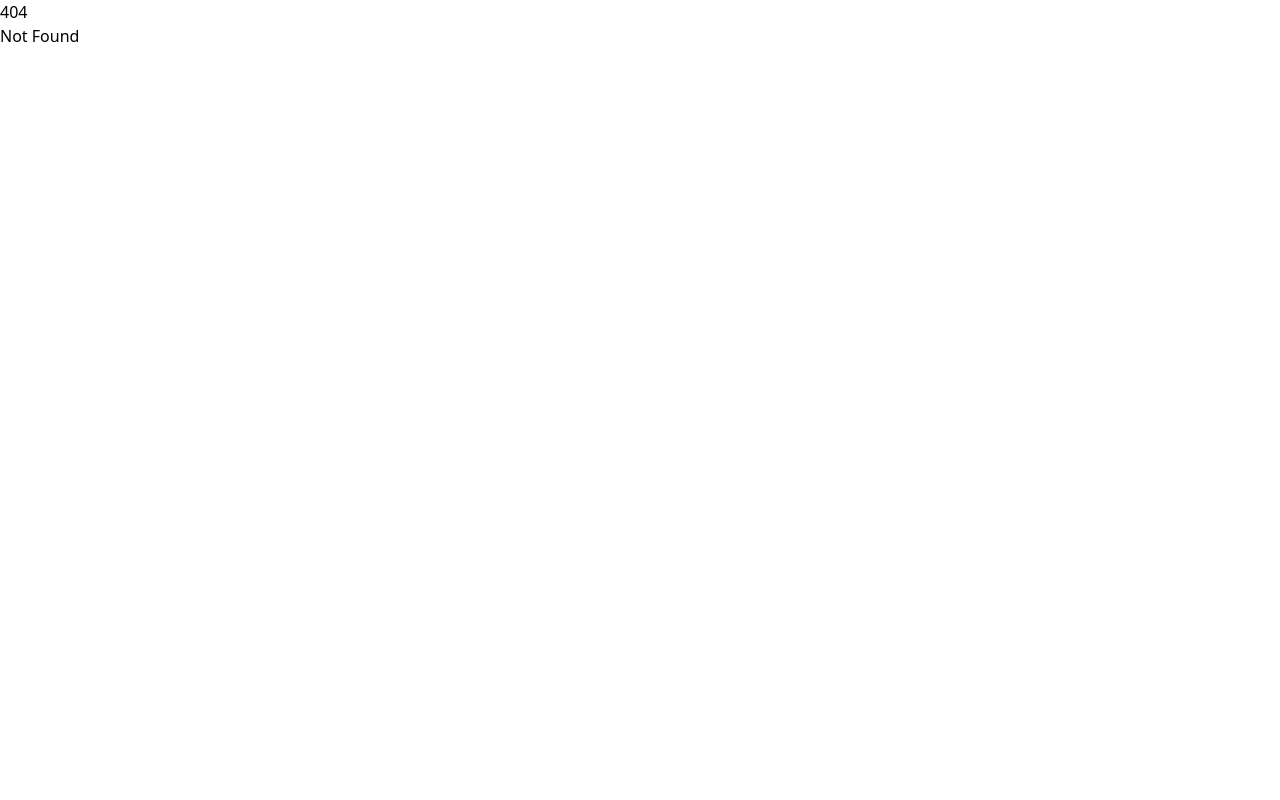
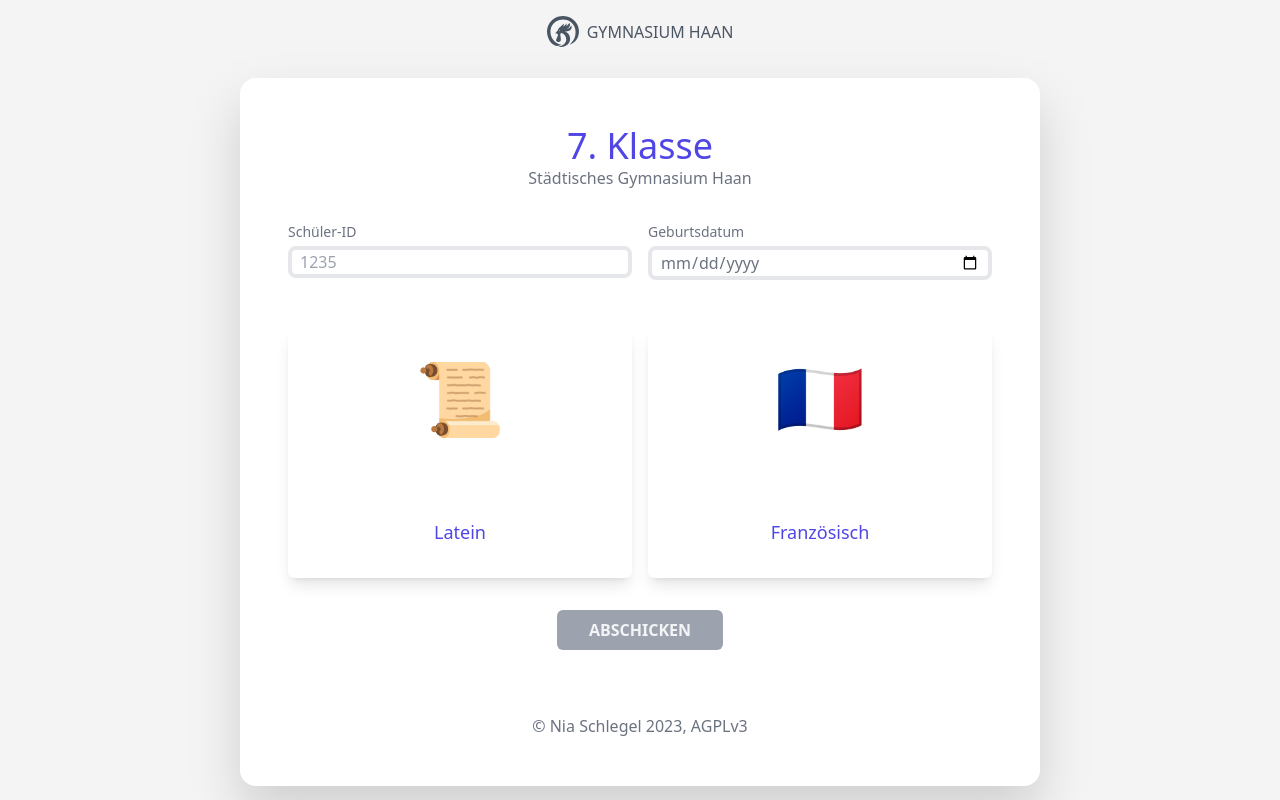
Before and after one commit to BixConcept/course-selection-page, a SvelteKit app: page /seventh-grade in a window 1280 px wide. Before the commit this address had no page. Built offline with nearby package versions, Linux system fonts and the light colour scheme.

Commit message:
change 6th to 7th grade
Signed-off-by: 3nt3 <gott@3nt3.de>

```diff
--- a/src/routes/+page.svelte
+++ b/src/routes/+page.svelte
@@ -5,7 +5,7 @@
 	import PageLayout from '../components/PageLayout.svelte';
 
 	const choices = [
-		{ id: 0, href: '/sixth-grade', title: 'Sechste Klasse', large: '6', active: true },
+		{ id: 0, href: '/seventh-grade', title: 'Siebte Klase', large: '7', active: true },
 		{ id: 1, href: '/ninth-grade', title: 'Neunte Klasse', large: '9', active: true },
 		{ id: 2, title: 'Oberstufe', large: 'S2', active: false, href: null }
 	];
--- a/src/routes/sixth-grade/+page.svelte
+++ b/src/routes/seventh-grade/+page.svelte
@@ -36,7 +36,7 @@
 </svelte:head>
 
 <PageLayout>
-	<h1 class="text-center text-4xl text-indigo-600">6. Klasse</h1>
+	<h1 class="text-center text-4xl text-indigo-600">7. Klasse</h1>
 	<h2 class="text-center text-gray-500">Städtisches Gymnasium Haan</h2>
 	<form
 		on:submit={(e) => {
```
